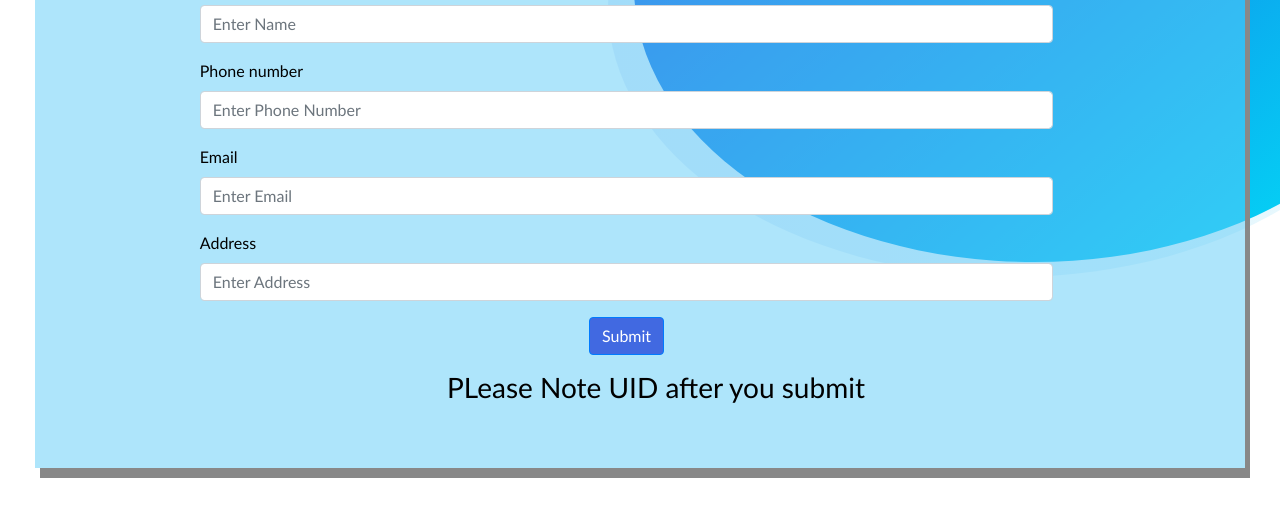
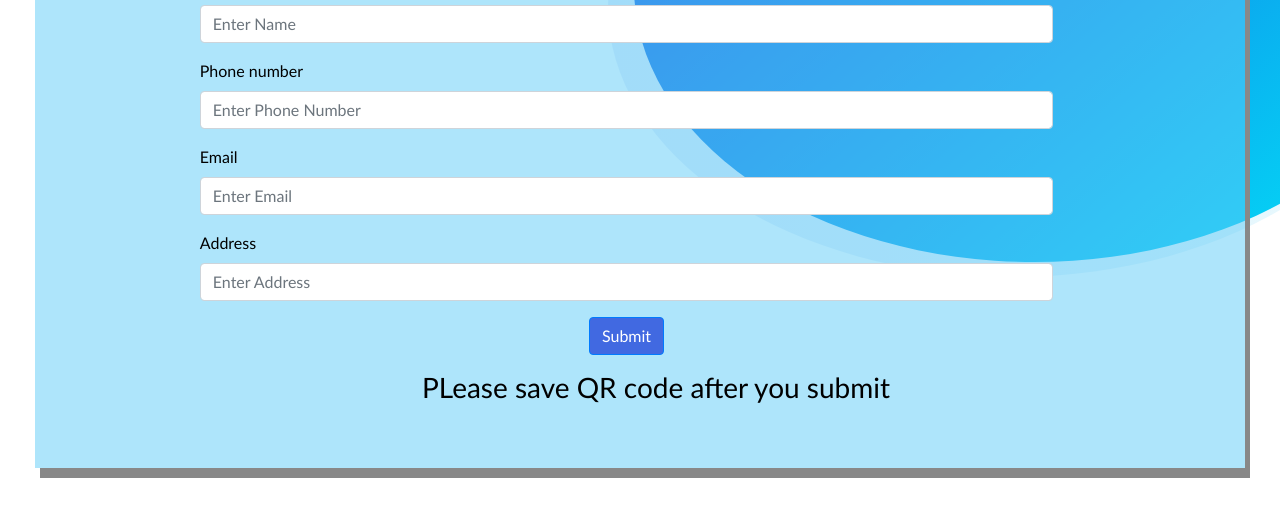
Before and after one commit to satya9500/hosted, a plain HTML site: page index.html in a window 1280 px wide. Shown: the part 238-754 px from the top of the page. Drawn offline with nearby package versions, Linux system fonts and the light colour scheme.

Commit message:
3rd term

```diff
--- a/index.html
+++ b/index.html
@@ -106,7 +106,7 @@
           </div>
         </form>
         <center>
-          <h3>PLease Note UID after you submit</h3>
+          <h3>PLease save QR code after you submit</h3>
         </center>
         <table id="show" class="table" style="margin: 0%;border: 0.1em solid black;">
 
```
